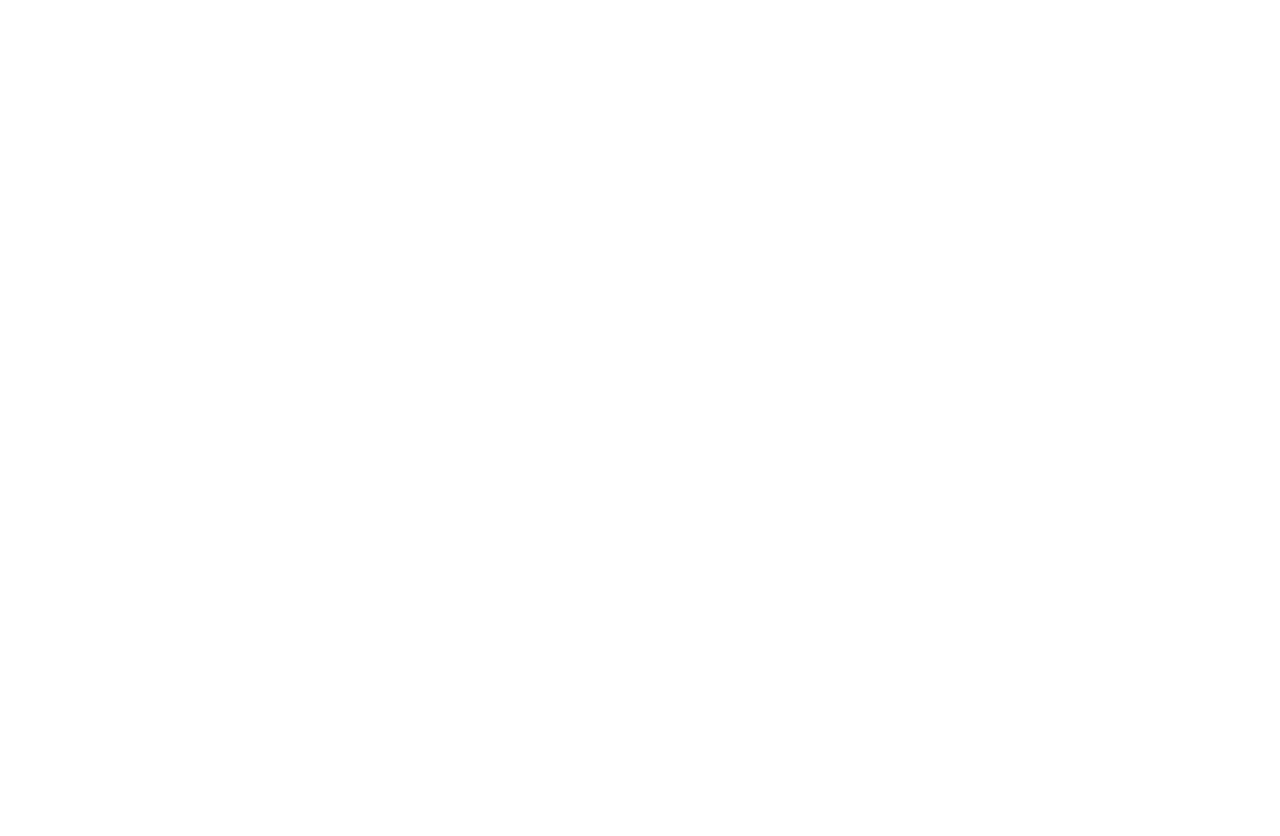
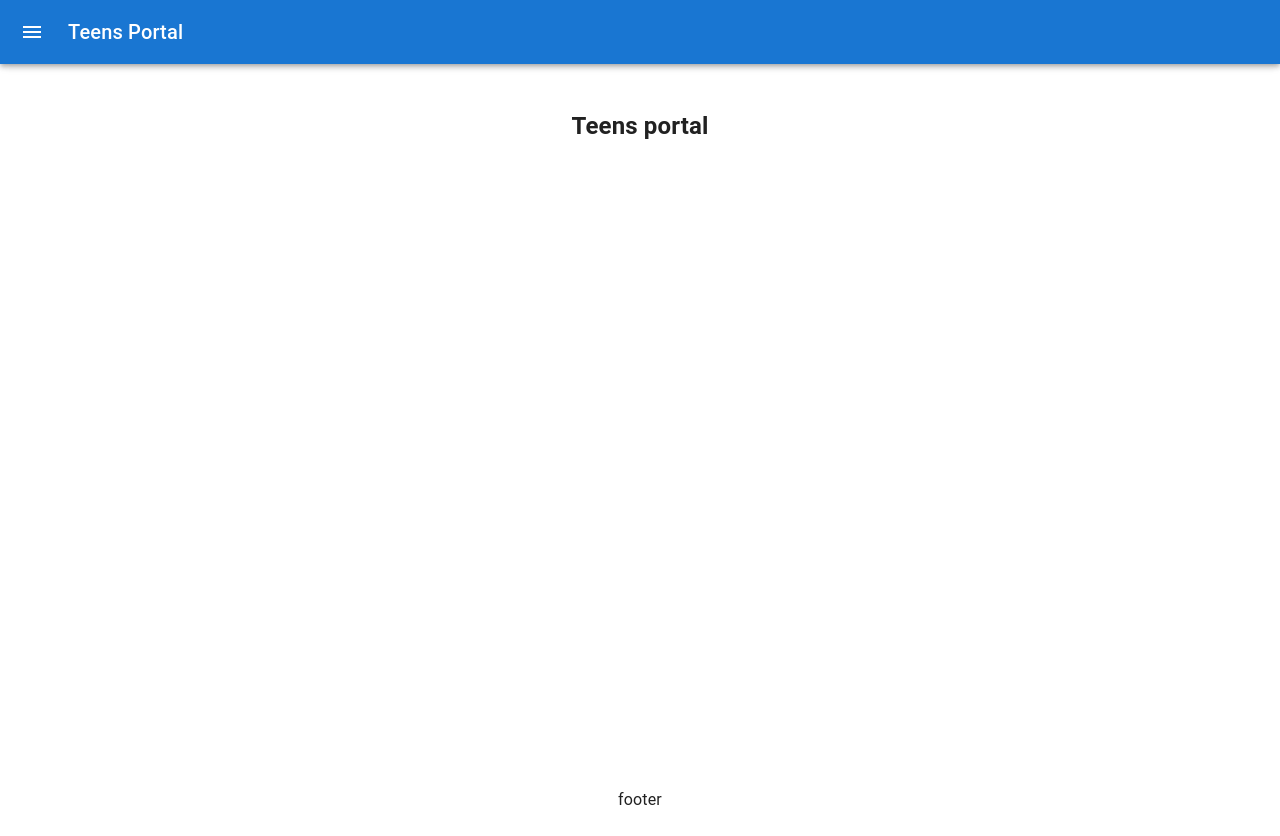
Before and after one commit to Intellisavvy/teens_portal_react_app, a React (Create React App) app: page /teen/home in a window 1280 px wide. Before the commit this address had no page. Before the commit the page ends 800 px from the top, so only its background shows below. Built offline with nearby package versions, Linux system fonts and the light colour scheme.

Commit message:
added registration components and respective routes

```diff
--- /dev/null
+++ b/src/scenes/customer/customer.register.tsx
@@ -0,0 +1,3 @@
+export const CustomerRegistration = () => {
+    return <div>Customer registration</div>
+}
--- a/src/scenes/home/index.tsx
+++ b/src/scenes/home/index.tsx
@@ -1,4 +1,6 @@
 
 export const Home = ()=> {
-    return <div>Home</div>
+    return <div>
+        <h2>Teens portal</h2>
+    </div>
 }
--- /dev/null
+++ b/src/scenes/parent/parent.register.tsx
@@ -0,0 +1,3 @@
+export const ParentRegister = () => {
+    return <div>parent registration</div>
+}
--- /dev/null
+++ b/src/scenes/profile/profile.tsx
@@ -0,0 +1,3 @@
+ export const Profile = () => {
+     return <div>profile</div>
+ }
--- /dev/null
+++ b/src/scenes/teen/teen.registration.tsx
@@ -0,0 +1,3 @@
+export const TeenRegistration = () => {
+    return <div>teen registration</div>
+}
```
Also changed, not shown: src/components/AppRoutes/index.tsx (+30 -1 lines), 1 other file (tests, documents, lock files or other folders).
